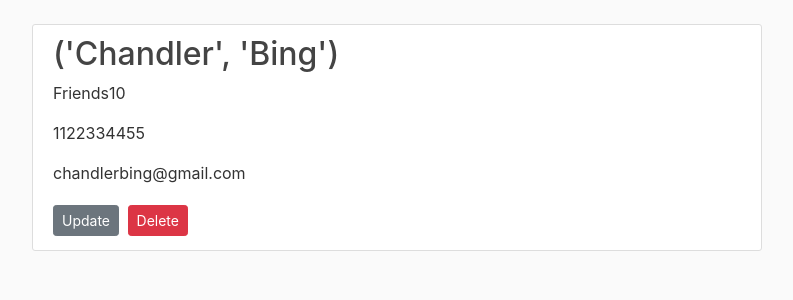
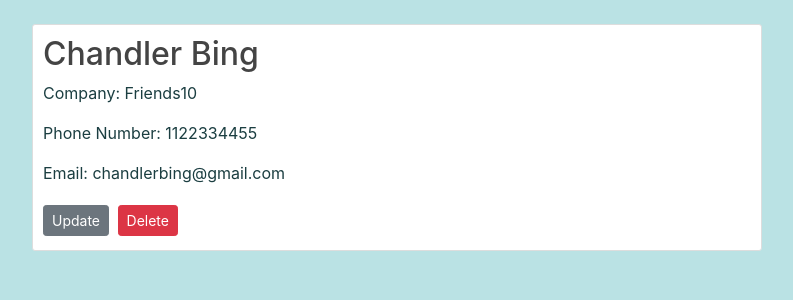
Before and after one commit to jennifer-manriquez/Final-contacts-app, a Flask app: page /post/2 in a window 1280 px wide. Shown: the part 56-356 px from the top of the page, without its empty margins (53-846 px from the left). Run offline with Flask 2, Linux system fonts and the light colour scheme; data comes from the database, SQL or seed files in the repository; both versions use the stored data as it was after the commit; some libraries are stand-ins or nearby versions.

Commit message:
Fully working application

```diff
--- a/app.py
+++ b/app.py
@@ -73,7 +73,7 @@
 @app.route("/home")
 def home():
     page = request.args.get('page', 1, type=int)
-    posts = Contact.query.order_by(Contact.FirstName.desc()).paginate(page=page, per_page=5)
+    posts = Contact.query.order_by(Contact.FirstName.asc()).paginate(page=page, per_page=5)
     return render_template('home.html', posts=posts)
 
 @app.route("/newContact", methods=['GET', 'POST'])
--- a/static/main.css
+++ b/static/main.css
@@ -1,6 +1,6 @@
 body {
-    background: #fafafa;
-    color: #333333;
+    background: #bae2e4;
+    color: #1b3e41;
     margin-top: 5rem;
   }
 
@@ -26,10 +26,10 @@
 
   .content-section {
     background: #ffffff;
-    padding: 10px 20px;
+    padding: 10px 10px;
     border: 1px solid #dddddd;
     border-radius: 3px;
-    margin-bottom: 20px;
+    margin-bottom: 10px;
   }
 
   .article-title {
@@ -37,7 +37,7 @@
   }
 
   a.article-title:hover {
-    color: #428bca;
+    color: #308094;
     text-decoration: none;
   }
 
--- a/templates/post.html
+++ b/templates/post.html
@@ -2,10 +2,10 @@
 {% block content %}
     <article class="media content-section">
         <div class="media-body">
-            <h2><a class="article-title" href="{{ url_for('post', post_id=post.id) }}">{{ post.FirstName, post.LastName  }}</a></h2>
-        <p class="article-content">{{ post.Company }}</p>
-        <p class="article-content">{{ post.PhoneNumber }}</p>
-        <p class="article-content">{{ post.Email}}</p>
+            <h2><a class="article-title" href="{{ url_for('post', post_id=post.id) }}">{{ post.FirstName}} {{ post.LastName }}</a></h2>
+            <p class="article-content">Company: {{ post.Company }}</p>
+            <p class="article-content">Phone Number: {{ post.PhoneNumber }}</p>
+            <p class="article-content">Email: {{ post.Email}}</p>
         <a class="btn btn-secondary btn-sm mt-1 mb-1" href="{{ url_for('update_post', post_id=post.id) }}">Update</a>
         <button type="button" class="btn btn-danger btn-sm m-1" data-toggle="modal" data-target="#deleteModal">Delete</button>
         </div>
```
Also changed, not shown: templates/home.html (+4 -4 lines), site.db.
